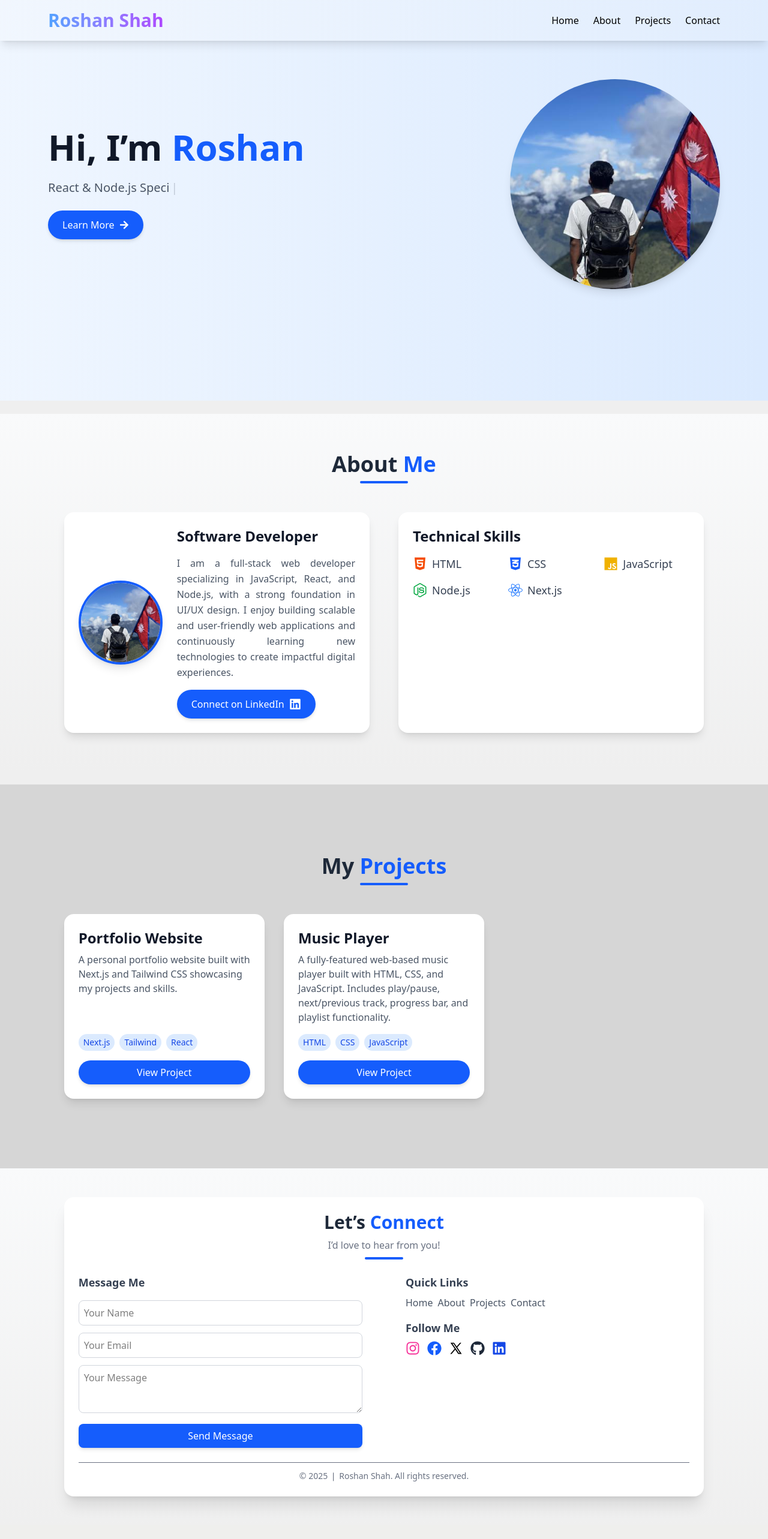
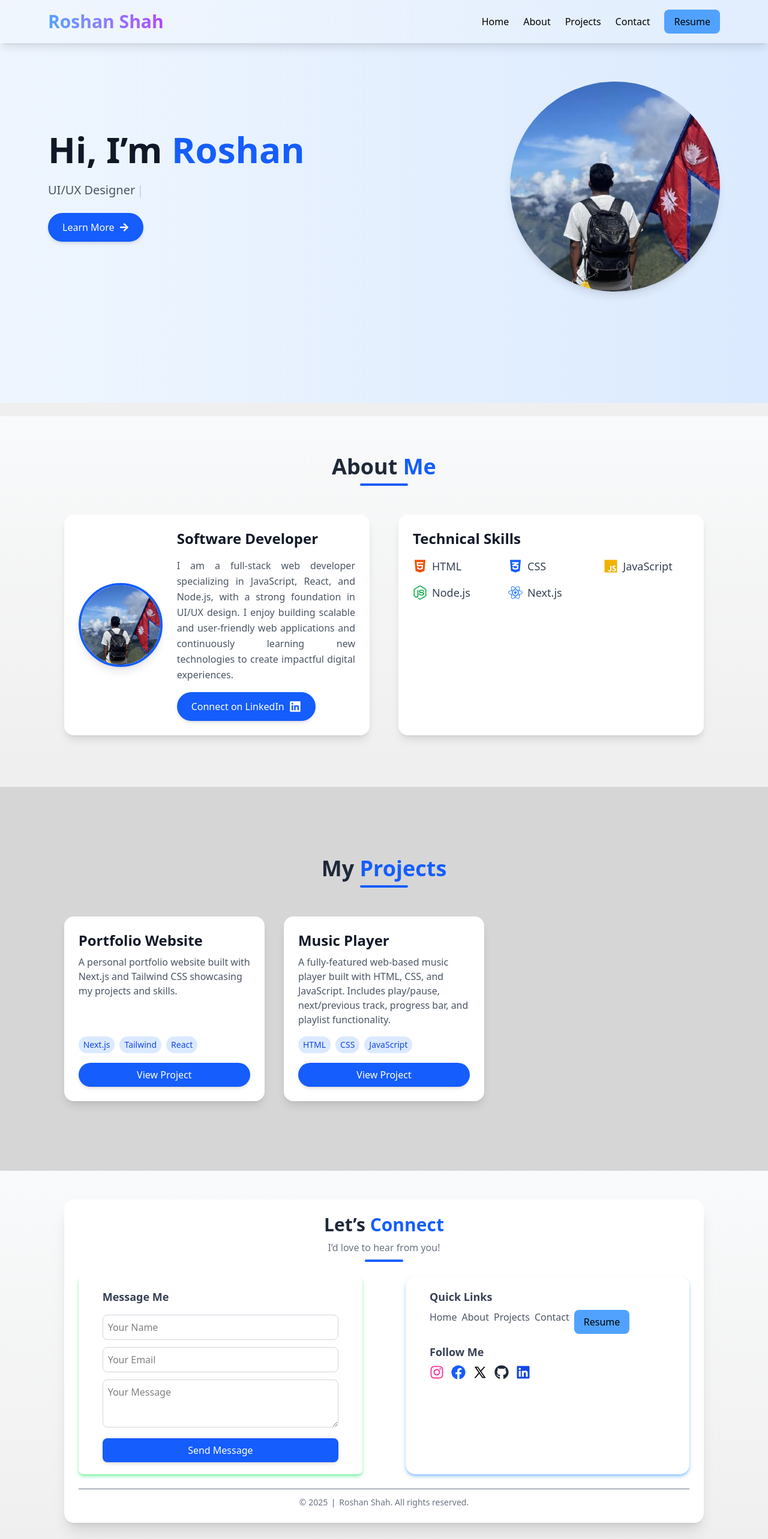
Before and after one commit to roshan252s/roshan-portfolio, a Next.js app: page / in a window 1280 px wide. Shown: the top 2566 px of the page at 60% size. Built offline with nearby package versions, Linux system fonts and the light colour scheme.

Commit message:
added resume

```diff
--- a/app/components/About.js
+++ b/app/components/About.js
@@ -20,7 +20,7 @@ const About = () => {
       </div>
 
       <div className="w-5/6 flex flex-col lg:flex-row gap-12">
-        <div className="flex-1 flex flex-col lg:flex-row gap-6 items-center bg-white rounded-2xl p-6 shadow-lg">
+        <div className="hover:scale-105 transition-transform duration-300 flex-1 flex flex-col lg:flex-row gap-6 items-center bg-white rounded-2xl p-6 shadow-lg">
           <Image
             src="/profile.jpeg"
             priority={true}
@@ -49,7 +49,7 @@ const About = () => {
           </div>
         </div>
 
-        <div className="flex-1 bg-white rounded-2xl p-6 shadow-lg">
+        <div className="hover:scale-105 transition-transform duration-300 flex-1 bg-white rounded-2xl p-6 shadow-lg">
           <h3 className="text-2xl font-bold text-gray-900 mb-4 text-center lg:text-left">Technical Skills</h3>
           <ul className="grid grid-cols-2 sm:grid-cols-3 gap-4 text-gray-700 text-lg">
             <li className="flex items-center gap-2 justify-center lg:justify-start">
--- a/app/components/AnimatedTyping.js
+++ b/app/components/AnimatedTyping.js
@@ -6,9 +6,8 @@ const AnimatedTyping = () => {
     return (
         <Typewriter
             words={[
-                "Full-Stack Developer",
-                "React & Node.js Specialist",
-                "UI/UX Enthusiast",
+                "Web Developer",
+                "UI/UX Designer",
             ]}
             loop={0}
             cursor
--- a/app/components/Footer.js
+++ b/app/components/Footer.js
@@ -78,7 +78,7 @@ const Footer = () => {
           <div className="flex flex-col lg:flex-row gap-8 lg:gap-18">
 
 
-            <div className="flex-1">
+            <div className="flex-1  shadow-green-300 shadow-md px-10 py-5 rounded-lg">
               <h3 className="text-lg font-semibold text-gray-700">Message Me</h3>
               <form onSubmit={handleSubmit(onSubmit)} className="mt-4 space-y-3">
                 <input
@@ -124,7 +124,7 @@ const Footer = () => {
               </form>
             </div>
 
-            <div className="flex-1 space-y-4">
+            <div className="flex-1 space-y-4 shadow-blue-300 shadow-md px-10 py-5 rounded-2xl">
               <div>
                 <h3 className="text-lg font-semibold text-gray-700">Quick Links</h3>
                 <ul className="mt-2 space-y-2 text-gray-600">
--- a/app/components/Navlinks.js
+++ b/app/components/Navlinks.js
@@ -11,7 +11,7 @@ const Navlinks = ({ className = "", vertical = false, onClick }) => {
             .scrollIntoView({ behavior: "smooth" });
           onClick && onClick();
         }}
-        className="cursor-pointer hover:text-blue-500 transition-colors duration-300"
+        className="cursor-pointer hover:text-blue-500 transition-colors duration-300 hover:underline hover:scale-105"
       >
         Home
       </button>
@@ -23,7 +23,7 @@ const Navlinks = ({ className = "", vertical = false, onClick }) => {
             .scrollIntoView({ behavior: "smooth" });
           onClick && onClick();
         }}
-        className="cursor-pointer hover:text-blue-500 transition-colors duration-300"
+        className="cursor-pointer hover:text-blue-500 transition-colors duration-300 hover:underline hover:scale-105"
       >
         About
       </button>
@@ -35,7 +35,7 @@ const Navlinks = ({ className = "", vertical = false, onClick }) => {
             .scrollIntoView({ behavior: "smooth" });
           onClick && onClick();
         }}
-        className="cursor-pointer hover:text-blue-500 transition-colors duration-300"
+        className="cursor-pointer hover:text-blue-500 transition-colors duration-300 hover:underline hover:scale-105"
       >
         Projects
       </button>
@@ -47,10 +47,19 @@ const Navlinks = ({ className = "", vertical = false, onClick }) => {
             .scrollIntoView({ behavior: "smooth" });
           onClick && onClick();
         }}
-        className="cursor-pointer hover:text-blue-500 transition-colors duration-300"
+        className="cursor-pointer hover:text-blue-500 transition-colors duration-300 hover:underline hover:scale-105"
       >
         Contact
       </button>
+
+      <a
+        href="/resume.pdf"
+        target="_blank"
+        rel="noopener noreferrer"
+        className="px-4 py-2 bg-blue-400  rounded-lg hover:bg-blue-700 hover:text-white transition text-black"
+      >
+        Resume
+      </a>
     </div>
   );
 };
```
Also changed, not shown: 1 other file (tests, documents, lock files or other folders).
